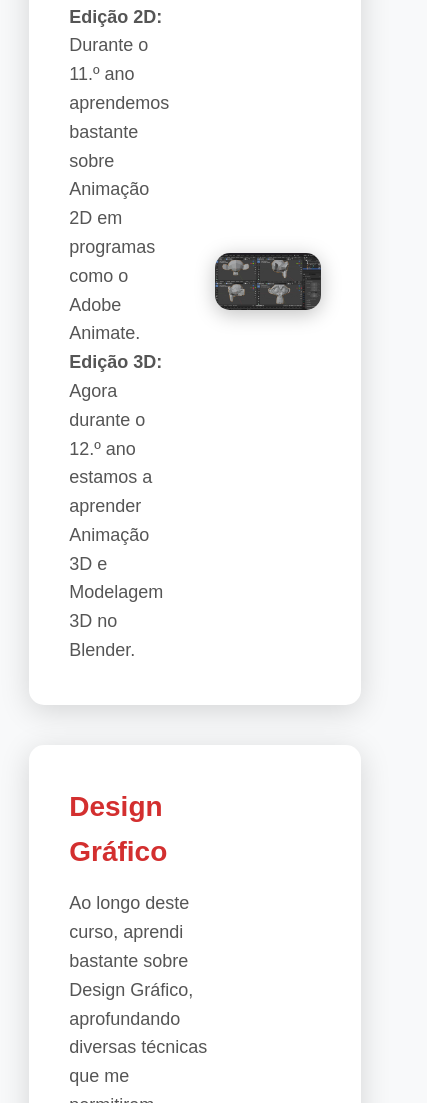
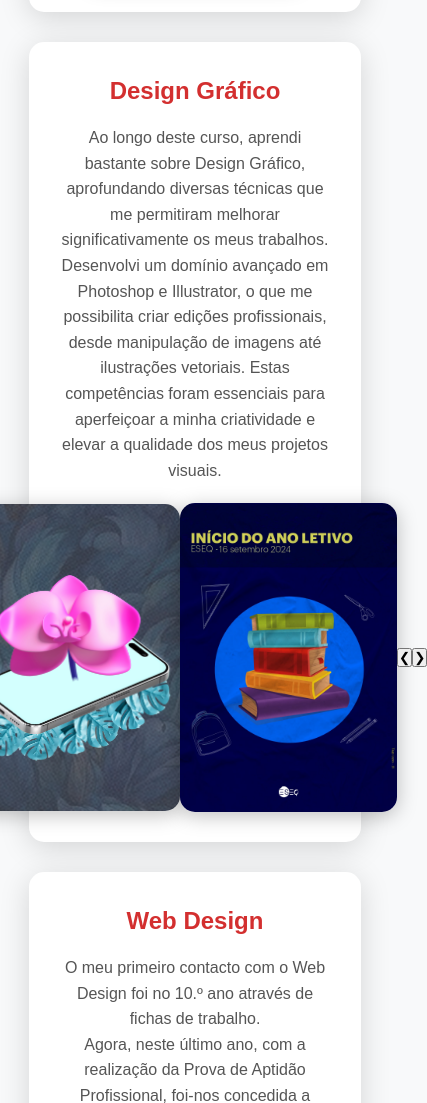
Before and after one commit to Portfoliotiagolopes/Portfoliotiagolopes.github.io, a plain HTML site: page competencias.html in a window 390 px wide. Shown: the part 897-2000 px from the top of the page, 427 px wide, since content can reach past the window. Drawn offline with Linux system fonts and the light colour scheme.

Commit message:
6543234
5432

```diff
--- a/styles.css
+++ b/styles.css
@@ -292,13 +292,16 @@ p {
     }
 }
 
-
-
+/* Estilização da seção de competências */
 .competencias {
     max-width: 85%;
-    margin: 140px auto;
+    margin: 100px auto;
+    display: flex;
+    flex-direction: column;
+    gap: 30px;
 }
 
+/* Estilo dos blocos de competência */
 .competencia {
     display: flex;
     align-items: center;
@@ -307,14 +310,15 @@ p {
     padding: 40px;
     border-radius: 15px;
     box-shadow: 0px 6px 30px rgba(0, 0, 0, 0.15);
-    margin-bottom: 40px;
     transition: all 0.3s ease-in-out;
 }
 
+/* Quando passar o mouse */
 .competencia:hover {
     transform: translateY(-5px);
 }
 
+/* Texto da competência */
 .competencia-texto {
     flex: 1;
     text-align: left;
@@ -332,52 +336,48 @@ p {
     color: #555;
 }
 
+/* Imagem da competência */
 .competencia-imagem {
     flex: 1;
     display: flex;
     justify-content: center;
-    position: relative;
+    align-items: center;
 }
 
 .competencia-imagem img {
     width: 100%;
-    max-width: 350px;
+    max-width: 300px;
     border-radius: 15px;
     box-shadow: 0px 4px 20px rgba(0, 0, 0, 0.25);
     transition: all 0.3s ease-in-out;
 }
 
-.competencia-imagem img:hover {
-    transform: scale(1.05);
+/* Ajustes para mobile */
+@media (max-width: 768px) {
+    .competencia {
+        flex-direction: column; /* Coloca o texto acima e a imagem abaixo */
+        text-align: center;
+        padding: 30px;
+        gap: 20px;
     }
 
-.slider-container {
-    position: relative;
-    max-width: 350px;
+    .competencia-texto {
+        text-align: center;
     }
 
-.slider-container img {
-    display: none;
+    .competencia-texto h2 {
+        font-size: 24px;
     }
 
-.slider-container img.active {
-    display: block;
+    .competencia-texto p {
+        font-size: 16px;
     }
 
-.prev, .next {
-    position: absolute;
-    top: 50%;
-    transform: translateY(-50%);
-    background-color: rgba(0, 0, 0, 0.5);
-    color: white;
-    border: none;
-    padding: 10px;
-    cursor: pointer;
-    border-radius: 5px;
+    .competencia-imagem img {
+        max-width: 80%; /* Reduz a imagem para telas menores */
+    }
 }
 
-.prev { left: 10px; }
-.next { right: 10px; }
 
 
 .outros {
```
Lines whose indentation alone changed are shown as unchanged.
